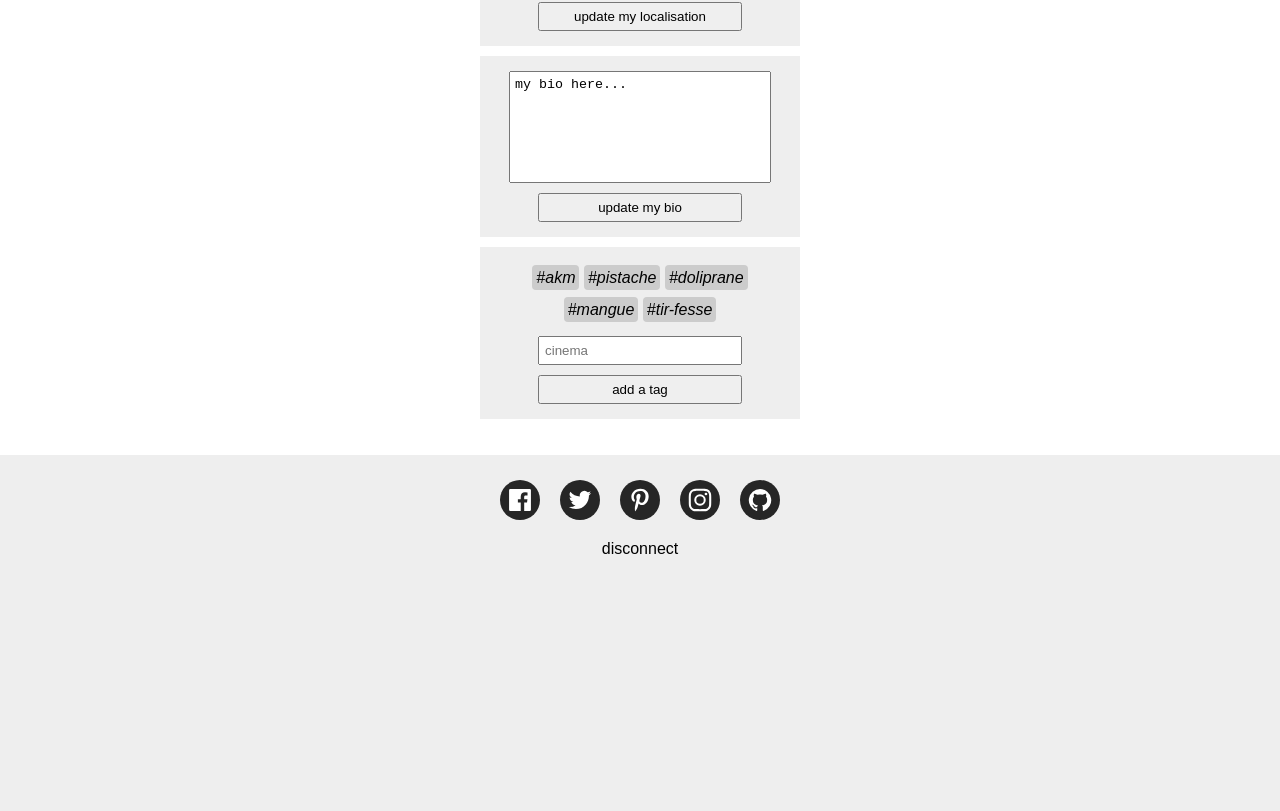
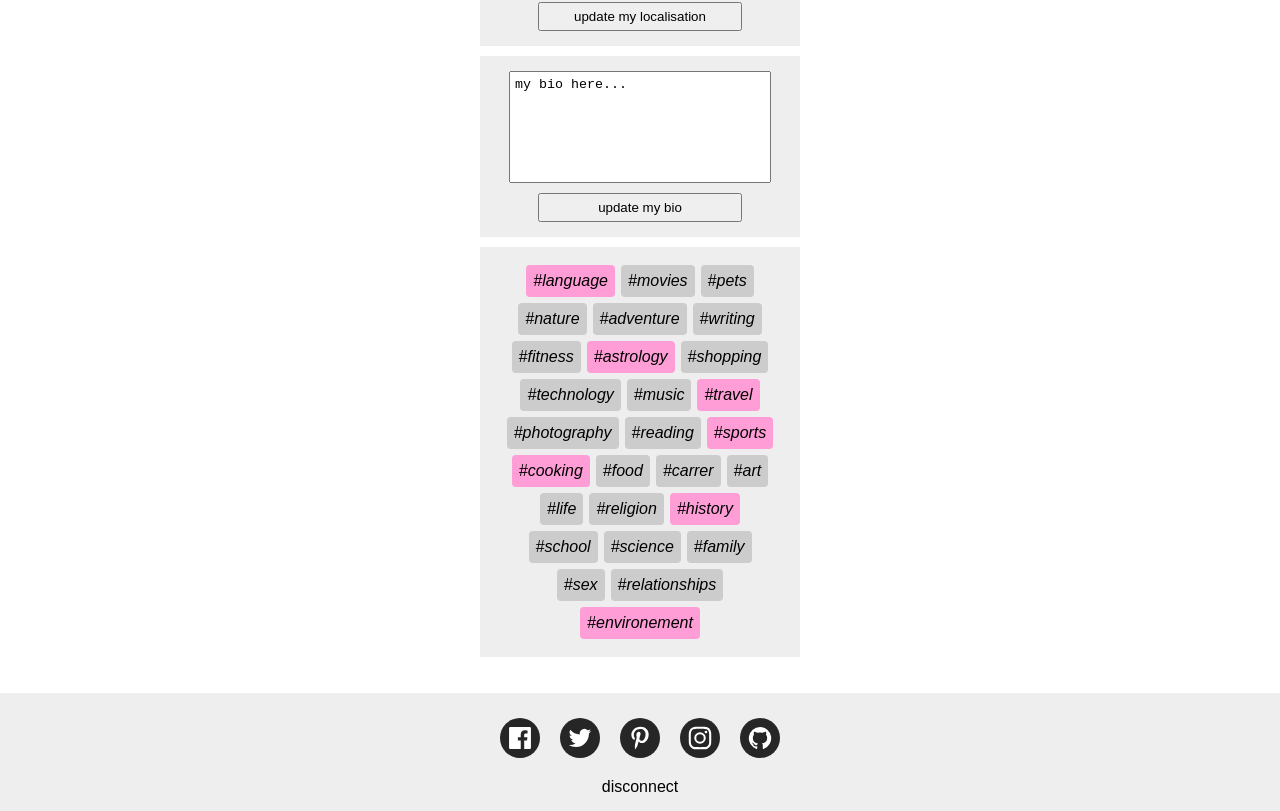
Before and after one commit to trixky/matcha, a React (Create React App) app in the folder client/: page /updateProfile in a window 1280 px wide. Shown: the part 1208-2019 px from the top of the page. Before the commit the page ends 1781 px from the top, so only its background shows below. Built offline with nearby package versions, Linux system fonts and the light colour scheme.

Commit message:
change update tags inputs

```diff
--- a/client/src/pages/update_profile/components/UpdateTags.css
+++ b/client/src/pages/update_profile/components/UpdateTags.css
@@ -4,14 +4,24 @@
 	line-height: 2;
 }
 
-.update-actual-tags-list > span {
+.update-tag-span {
 	background-color: var(--main-grey-3);
-	padding: 4px;
 	border-radius: 4px;
+	display: inline-block;
+	margin: 3px;
+	padding: 0 7px;
 }
 
 .update-tag-span:hover {
 	cursor: pointer;
-	text-decoration : line-through;
+	/* text-decoration : line-through; */
 	opacity: 0.5;
 }
+
+.update-tag-span.on {
+	background-color: var(--main-pink-1);
+}
+
+.update-tag-span.on:hover {
+	text-decoration : line-through;
+}
--- a/client/src/pages/update_profile/components/UpdateTags.js
+++ b/client/src/pages/update_profile/components/UpdateTags.js
@@ -3,12 +3,44 @@ import React, { Component } from 'react'
 import './UpdateTags.css'
 
 class UpdateTags extends Component {
+	state = {
+		language: 'on',
+		movies: 'off',
+		pets: 'off',
+		nature: 'off',
+		adventure: 'off',
+		writing: 'off',
+		fitness: 'off',
+		astrology: 'on',
+		shopping: 'off',
+		technology: 'off',
+		music: 'off',
+		travel: 'on',
+		photography: 'off',
+		reading: 'off',
+		sports: 'on',
+		cooking: 'on',
+		food: 'off',
+		carrer: 'off',
+		art: 'off',
+		life: 'off',
+		religion: 'off',
+		history: 'on',
+		school: 'off',
+		science: 'off',
+		family: 'off',
+		sex: 'off',
+		relationships: 'off',
+		environement: 'on'
+	}
+
 	render() {
+		console.log(this.state)
 		return (
 			<form>
-				<p className='update-actual-tags-list'><span className='update-tag-span'>#akm</span> <span className='update-tag-span'>#pistache</span> <span className='update-tag-span'>#doliprane</span> <span className='update-tag-span'>#mangue</span> <span className='update-tag-span'>#tir-fesse</span></p>
-				<input className='form-input' type='text' placeholder='cinema' />
-				<input className='form-input auth-submit' type='submit' value='add a tag' />
+				<p className='update-actual-tags-list'>
+					{Object.keys(this.state).map((key, value) => <span className={'update-tag-span ' + this.state[key]} key={key}>{'#' + key}</span>)}
+				</p>
 			</form>
 		);
 	}
```
